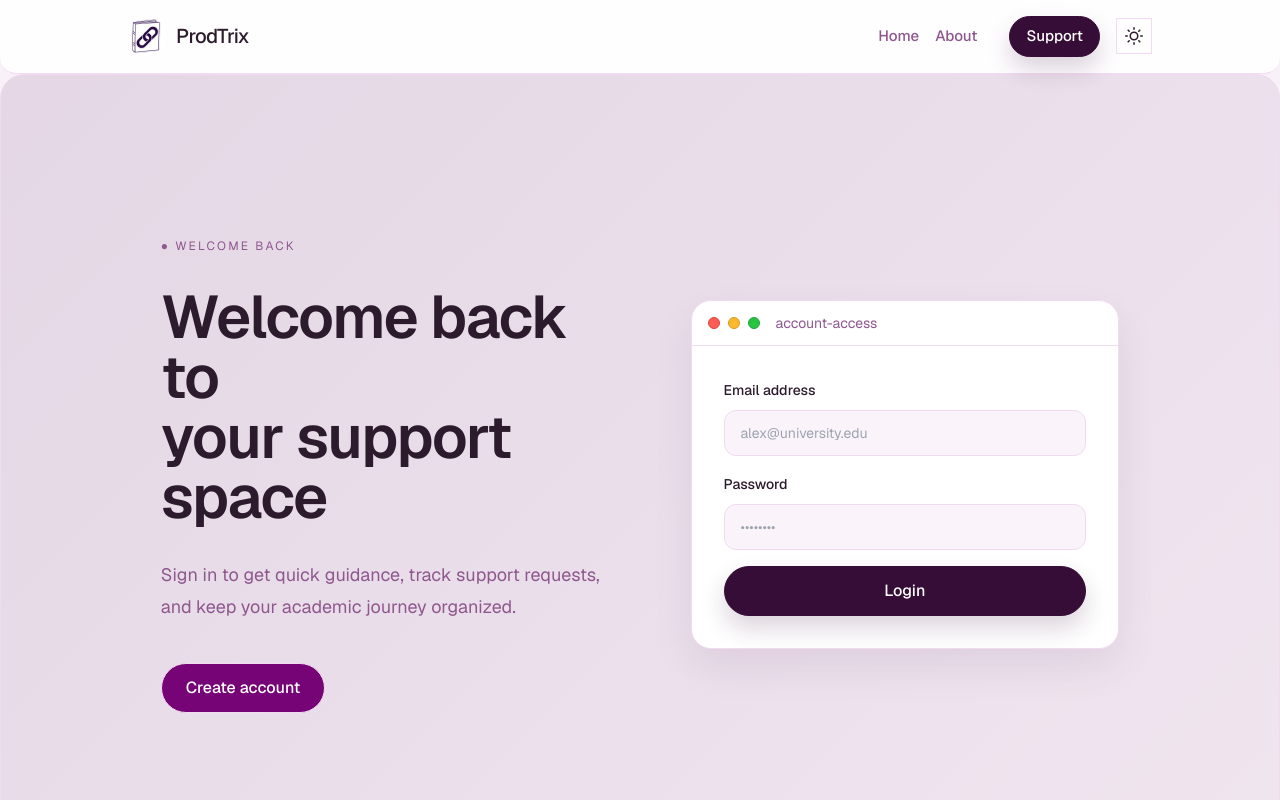
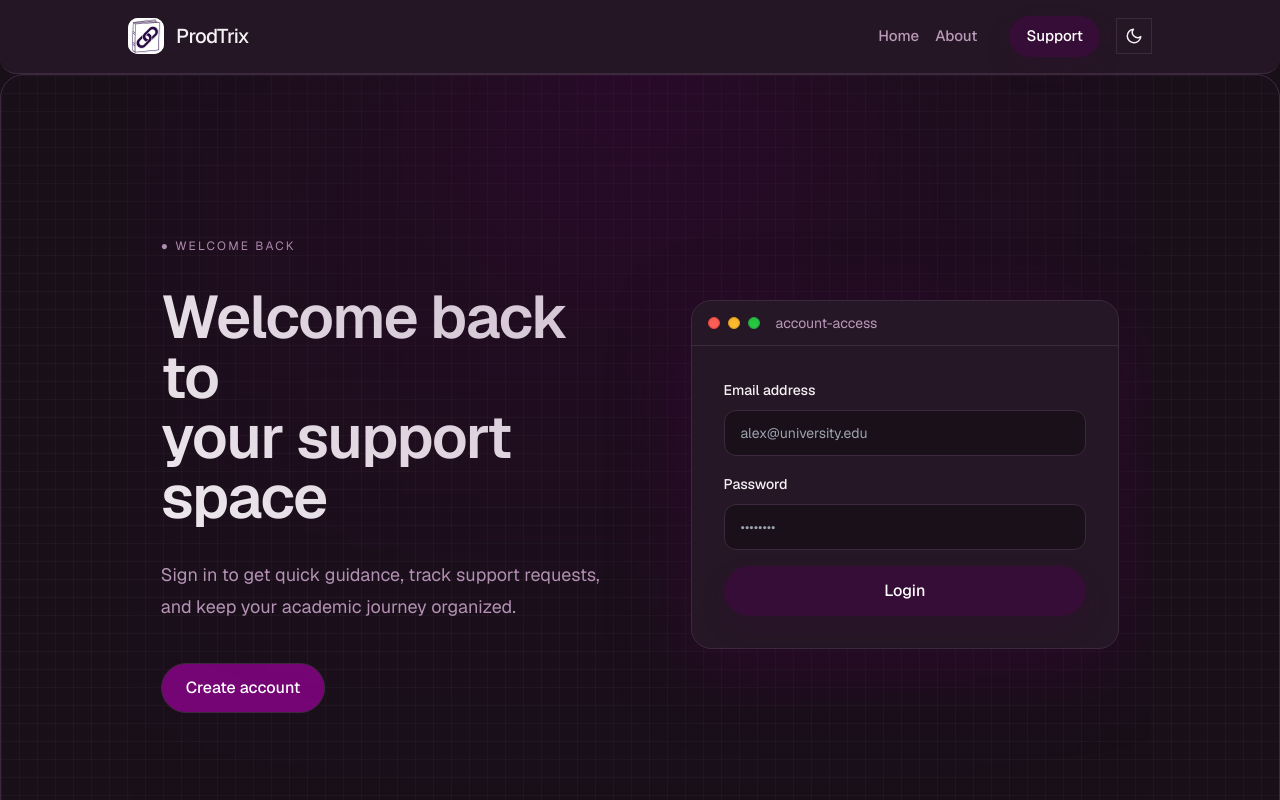
Before and after one commit to RahinIbneHarun/ProdTrix, a Next.js app: page /login in a window 1280 px wide. Shown: the top 800 px of the page. Built offline with nearby package versions, Linux system fonts and the light colour scheme; a web font is replaced by a local one.

Commit message:
fix: connect home demo login form

```diff
--- a/src/app/Auth/auth_page.tsx
+++ b/src/app/Auth/auth_page.tsx
@@ -3,6 +3,8 @@
 import { motion, Variants } from "framer-motion";
 import { MacWindowControls } from "@/components/mac-window-controls";
 import Link from "next/link";
+import { useRouter } from "next/navigation";
+import { useState } from "react";
 
 type AuthPageProps = {
   mode?: "signup" | "login";
@@ -10,6 +12,31 @@ type AuthPageProps = {
 
 export default function AuthPage({ mode = "signup" }: AuthPageProps) {
   const isLogin = mode === "login";
+  const router = useRouter();
+  const [email, setEmail] = useState("");
+  const [password, setPassword] = useState("");
+  const [error, setError] = useState("");
+
+  const handleSubmit = (event: React.FormEvent<HTMLFormElement>) => {
+    event.preventDefault();
+    setError("");
+
+    if (!isLogin) {
+      setError("Use the demo account on the Login page for now.");
+      return;
+    }
+
+    if (
+      email.toLowerCase() !== "demo@prodtrix.local" ||
+      password !== "ProdTrix@2026"
+    ) {
+      setError("Use the provided ProdTrix demo email and password.");
+      return;
+    }
+
+    sessionStorage.setItem("prodtrix-demo-authenticated", "true");
+    router.push("/Home");
+  };
 
   const containerVariants: Variants = {
     hidden: { opacity: 0 },
@@ -82,7 +109,7 @@ export default function AuthPage({ mode = "signup" }: AuthPageProps) {
               </span>
             </div>
 
-            <div className="space-y-4 p-6 sm:p-8">
+            <form onSubmit={handleSubmit} className="space-y-4 p-6 sm:p-8">
               {!isLogin && (
                 <div className="space-y-2">
                   <label className="text-sm font-medium text-foreground">
@@ -103,6 +130,9 @@ export default function AuthPage({ mode = "signup" }: AuthPageProps) {
                 <input
                   type="email"
                   placeholder="alex@university.edu"
+                  value={email}
+                  onChange={(event) => setEmail(event.target.value)}
+                  required
                   className="w-full rounded-xl border border-border bg-background px-4 py-3 text-sm text-foreground outline-none transition focus:border-primary focus:ring-2 focus:ring-primary/20"
                 />
               </div>
@@ -114,6 +144,9 @@ export default function AuthPage({ mode = "signup" }: AuthPageProps) {
                 <input
                   type="password"
                   placeholder="••••••••"
+                  value={password}
+                  onChange={(event) => setPassword(event.target.value)}
+                  required
                   className="w-full rounded-xl border border-border bg-background px-4 py-3 text-sm text-foreground outline-none transition focus:border-primary focus:ring-2 focus:ring-primary/20"
                 />
               </div>
@@ -126,15 +159,27 @@ export default function AuthPage({ mode = "signup" }: AuthPageProps) {
                   <input
                     type="password"
                     placeholder="••••••••"
+                    value={password}
+                    onChange={(event) => setPassword(event.target.value)}
+                    required
                     className="w-full rounded-xl border border-border bg-background px-4 py-3 text-sm text-foreground outline-none transition focus:border-primary focus:ring-2 focus:ring-primary/20"
                   />
                 </div>
               )}
 
-              <button className="theme-button-primary mt-2 w-full px-6 py-3 font-medium transition-all">
+              {error && (
+                <p className="rounded-lg border border-primary/30 bg-primary/10 px-3 py-2 text-sm text-muted-foreground">
+                  {error}
+                </p>
+              )}
+
+              <button
+                type="submit"
+                className="theme-button-primary mt-2 w-full px-6 py-3 font-medium transition-all"
+              >
                 {isLogin ? "Login" : "Create account"}
               </button>
-            </div>
+            </form>
           </div>
         </motion.div>
       </motion.div>
--- a/src/providers/ThemeProvider.tsx
+++ b/src/providers/ThemeProvider.tsx
@@ -6,10 +6,10 @@ export function ThemeProvider({ children }: { children: React.ReactNode }) {
   return (
     <NextThemesProvider
       attribute="class"
-      defaultTheme="light"
-      enableSystem
+      defaultTheme="dark"
+      enableSystem={false}
       disableTransitionOnChange
-      storageKey="theme"
+      storageKey="prodtrix-theme"
       enableColorScheme={false}
     >
       {children}
```
